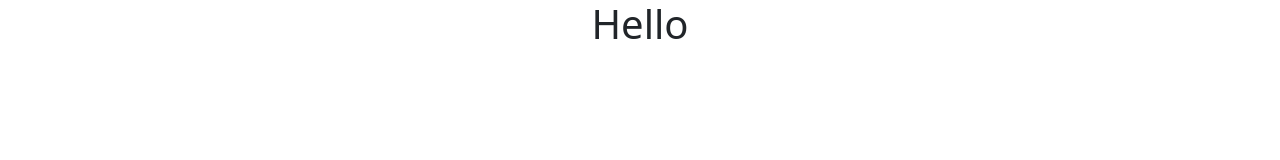
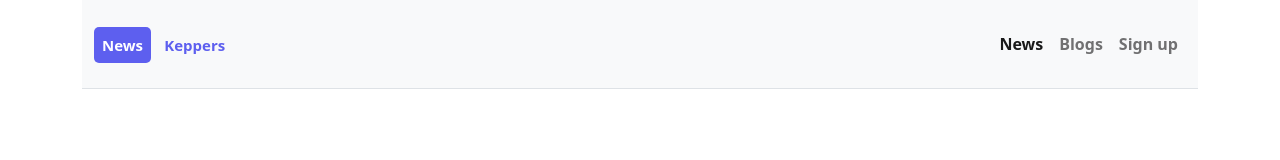
Before and after one commit to MdNaimRipto/News-keppers-repo, a plain HTML site: page index.html in a window 1280 px wide. Drawn offline with nearby package versions, Linux system fonts and the light colour scheme.

Commit message:
navbar completed

```diff
--- a/css/style.css
+++ b/css/style.css
@@ -0,0 +1,16 @@
+.common-style {
+    background-color: #5d5fef;
+    color: #FFFFFF;
+    padding: 8px;
+    border-radius: 5px;
+    font-size: 15px;
+    font-weight: 600;
+}
+
+.common-style-two {
+    color: #5d5fef;
+    padding: 8px;
+    border-radius: 5px;
+    font-size: 15px;
+    font-weight: 600;
+}
--- a/index.html
+++ b/index.html
@@ -13,7 +13,27 @@
 </head>
 
 <body>
-    <h1 class="text-center">Hello</h1>
+    <header class="container">
+        <nav class="navbar navbar-expand-lg bg-light py-4 border-bottom">
+            <div class="container-fluid">
+                <a class="navbar-brand" href="#">
+                    <span class="common-style">News</span>
+                    <span class="common-style-two">Keppers</span></a>
+                <button class="navbar-toggler" type="button" data-bs-toggle="collapse"
+                    data-bs-target="#navbarNavAltMarkup" aria-controls="navbarNavAltMarkup" aria-expanded="false"
+                    aria-label="Toggle navigation">
+                    <span class="navbar-toggler-icon"></span>
+                </button>
+                <div class="collapse navbar-collapse justify-content-end" id="navbarNavAltMarkup">
+                    <div class="navbar-nav">
+                        <a class="nav-link active fw-semibold" aria-current="page" href="#">News</a>
+                        <a class="nav-link fw-semibold" href="#">Blogs</a>
+                        <a class="nav-link fw-semibold" href="#">Sign up</a>
+                    </div>
+                </div>
+            </div>
+        </nav>
+    </header>
 
     <!-- Bootstrap js link -->
     <script src="https://cdn.jsdelivr.net/npm/bootstrap@5.2.0/dist/js/bootstrap.bundle.min.js"></script>
```
